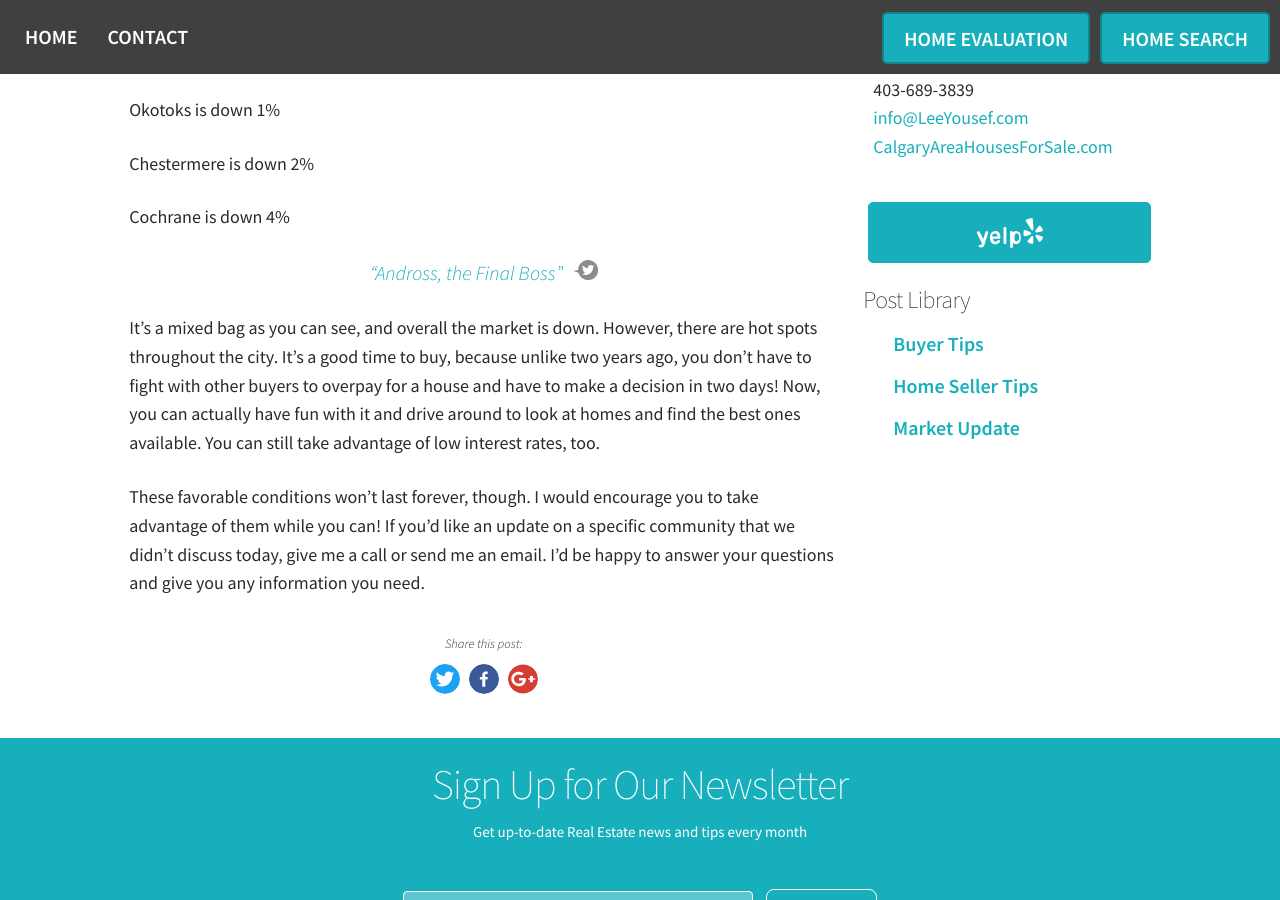
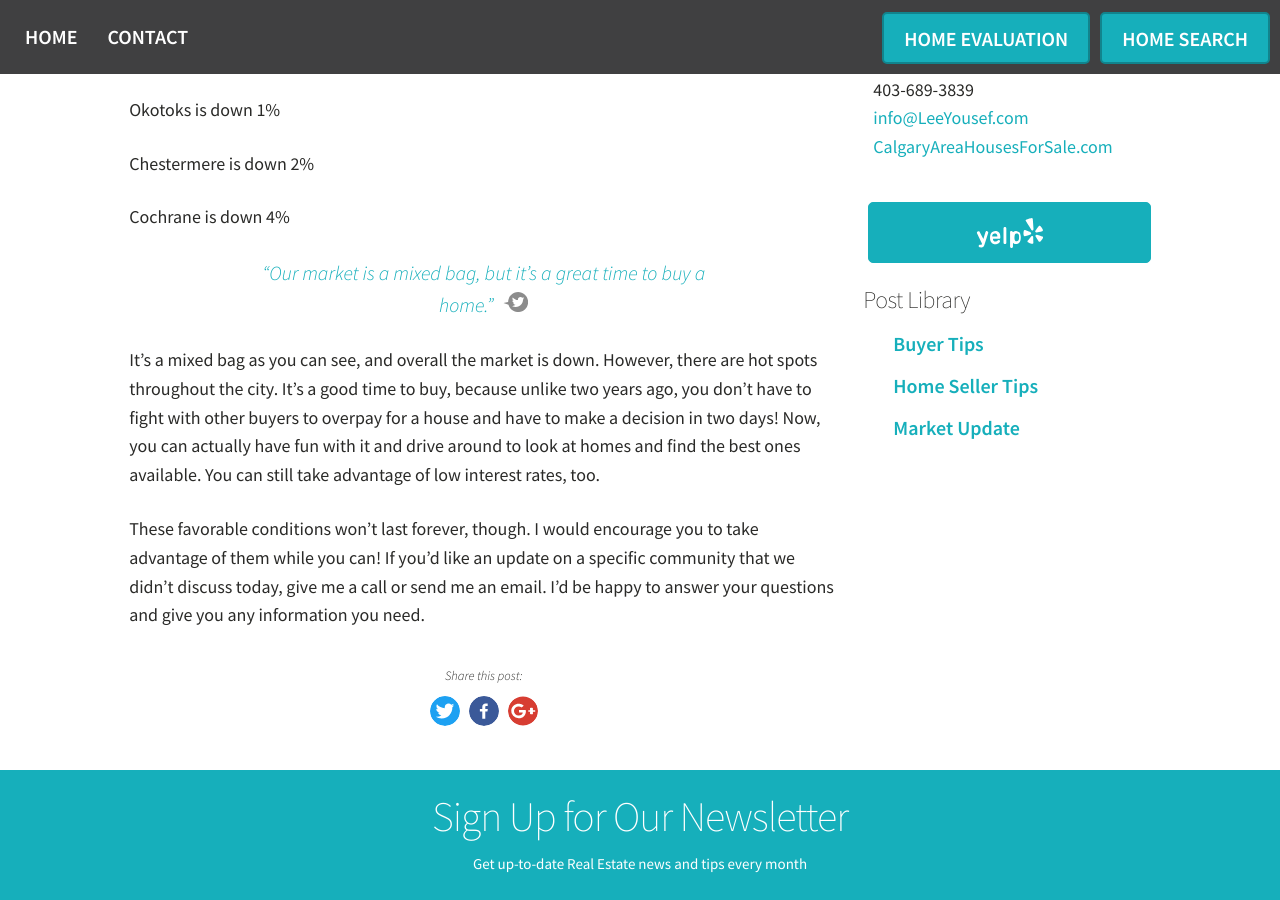
Before and after one commit to Vyral/lee-yousef-blog, a Jekyll site: the page built from _posts/2016-11-14-the-state-of-the-calgary-market.md, in a window 1280 px wide and 900 px high, scrolled down 1659 px. Built offline with Jekyll 4.4.1, drawn with Linux system fonts in a browser that asks for light colours; nearby versions of some CDN libraries.

Commit message:
Updated '_posts/2016-11-14-the-state-of-the-calgary-market.md' via CloudCannon

```diff
--- a/_posts/2016-11-14-the-state-of-the-calgary-market.md
+++ b/_posts/2016-11-14-the-state-of-the-calgary-market.md
@@ -5,7 +5,7 @@ tags:
   - Market Update
 excerpt: "We're back with our monthly market update. To get a feel for the market, we like to compare the benchmark home prices from last month to the same month last year. We're seeing a mixed bag, but overall, the market is down a bit. This leaves an opportunity open for certain people, however. To learn more about the state of our market and who is in the best position to take advantage, watch this short video."
 enclosure: 'https://s3.amazonaws.com/vyralmarketing/Lee+Yousef/Calgary+Real+Estate+Who+is+winning+in+the+Calgary+market.mp4'
-pullquote: 'Andross, the Final Boss'
+pullquote: "Our market is a mixed bag, but it's a great time to buy a home."
 enclosure_type: video/mp4
 enclosure_time:
 use_youtube_image: true
```
